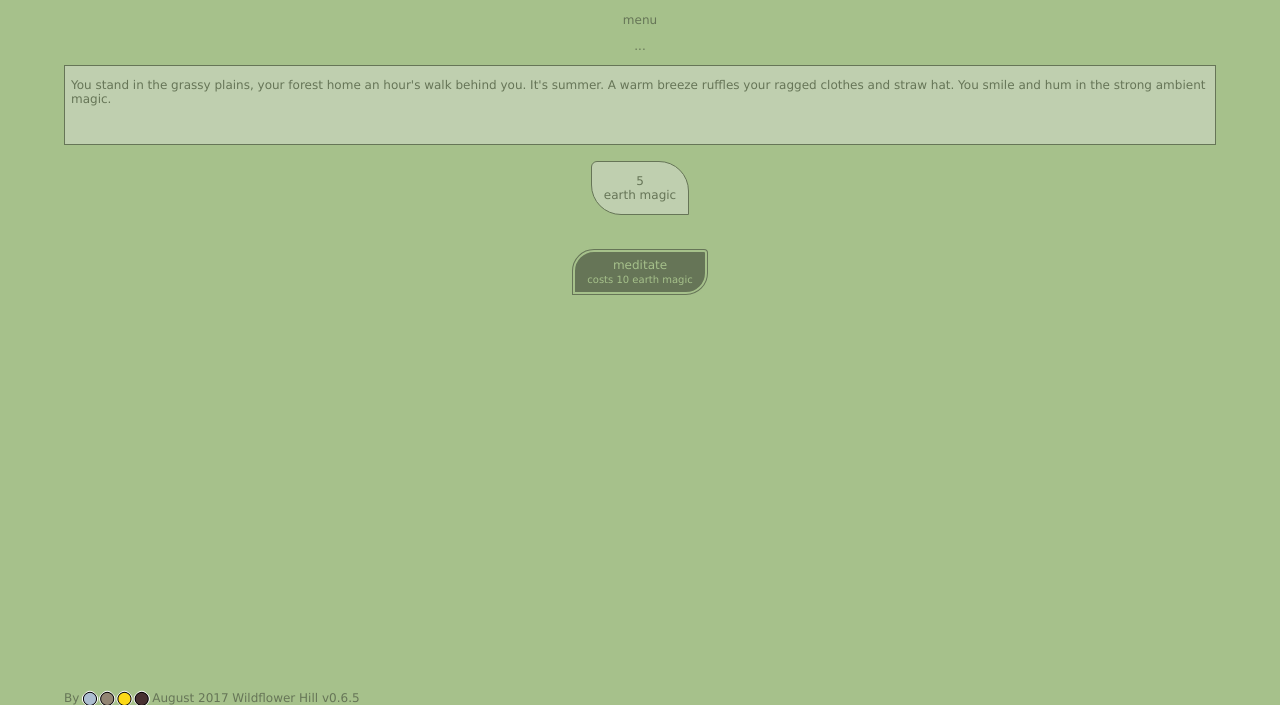
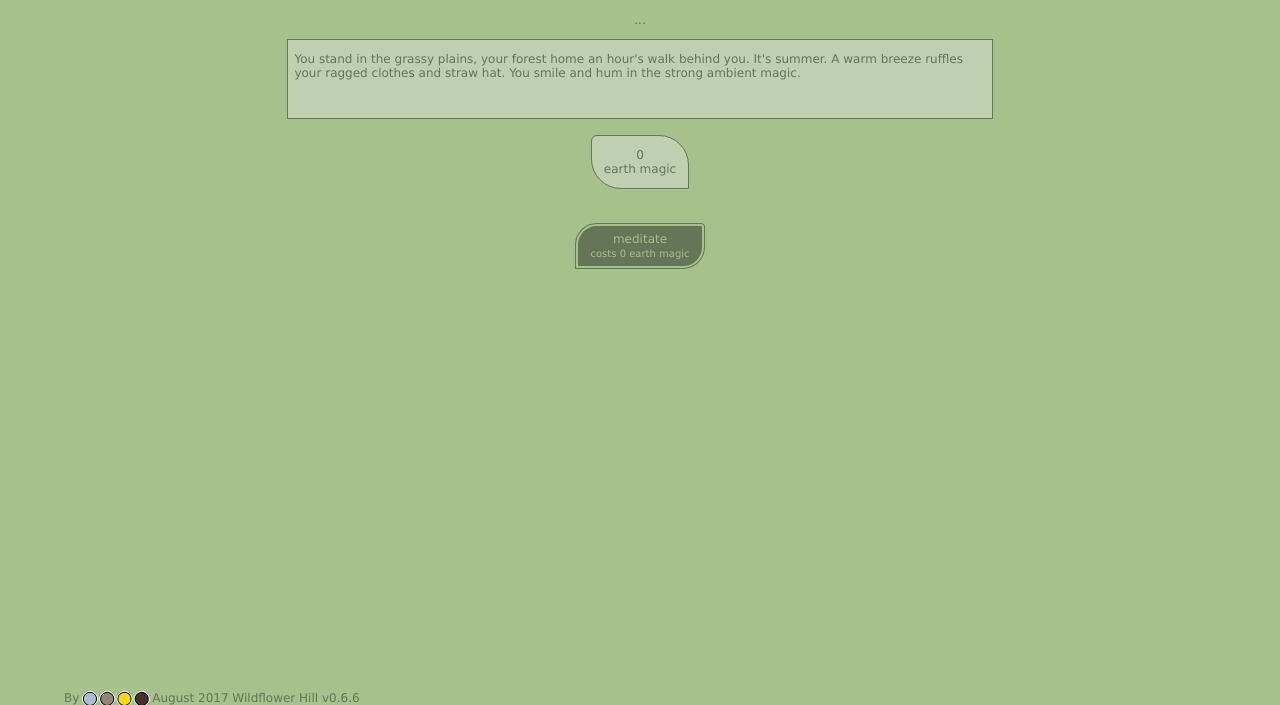
Before and after one commit to Casper-Mason/testing, a plain HTML site: page wildflowerhill.html in a window 1280 px wide. Shown: the part 95-800 px from the top of the page. Drawn offline with nearby package versions, Linux system fonts and the light colour scheme.

Commit message:
some UI changes

```diff
--- a/wildflowerhill.html
+++ b/wildflowerhill.html
@@ -25,6 +25,8 @@
       background-color: hsl(90, 25%, 75%);
       border: 1px solid hsl(90, 15%, 40%);
       height: 6em;
+			width: 60%;
+			margin: auto;
       padding: 0 .5em .5em .5em;
       overflow: auto;
       text-align: left;
@@ -84,14 +86,14 @@
 <script>
 
 var clock = 0; // game tick controller
+var menuOpen = false;
 var meditationCost = 10; // use to unlock elements
-var story = 0;
+var story = 0; // updates narrative? does nothing currently
 var earthMagic = 0; // spell currency
 var freshFlowers = 0; // material
 var driedFlowers = 0; // material
 var drying = false; // toggle
 var flowerCrowns = 0;
-
 
 
 function gather() { // generate free flowers on click
@@ -137,8 +139,8 @@ function buy_flower_crown() {
 function unlock(element) {document.getElementById(element).style.display = "inline-block";}
 
 
-window.setInterval(function () { // the game timer
-
+window.setInterval(function () { //          ~~~ [[MAIN GAME TIMER FUNCTION]] ~~~
+  devMode(); // -=-=-=-=-=-=-=-=-=-=-=-=-=-=-=-=-=-=-=-=-=-=-=-=-=-=-=-=-=-=-      remove before shipping
   clock++;
   if (clock == 20) { // things that go per second
     clock = 0;
@@ -168,7 +170,8 @@ window.setInterval(function () { // the game timer
 <body>
 	<h1>Wildflower Hill</h1>
 
-    <div id="menu">menu</div>
+    <div id="menu" onclick="!menuOpen;"></div>
+    <div id="gender" style="display: none;"></div>
 
 	<p id="message">...</p> <!-- narrative/notification area -->
 
@@ -225,7 +228,7 @@ window.setInterval(function () { // the game timer
     <span class="color" style="color:#928573;">⬤</span>
     <span class="color" style="color:#FCD917;">⬤</span>
     <span class="color" style="color:#483131;">⬤</span> August 2017
-    Wildflower Hill v0.6.5
+    Wildflower Hill v0.6.6
   </div>
 
 </body>
```
